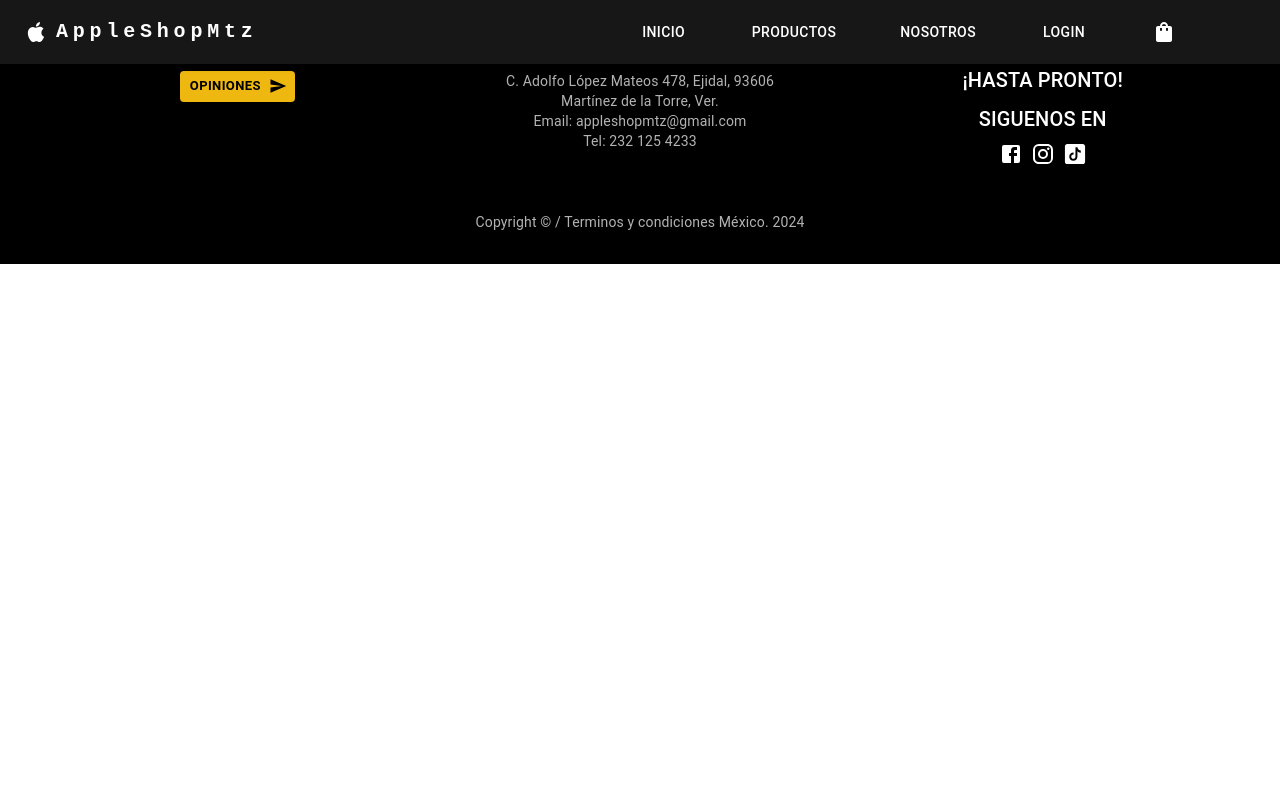
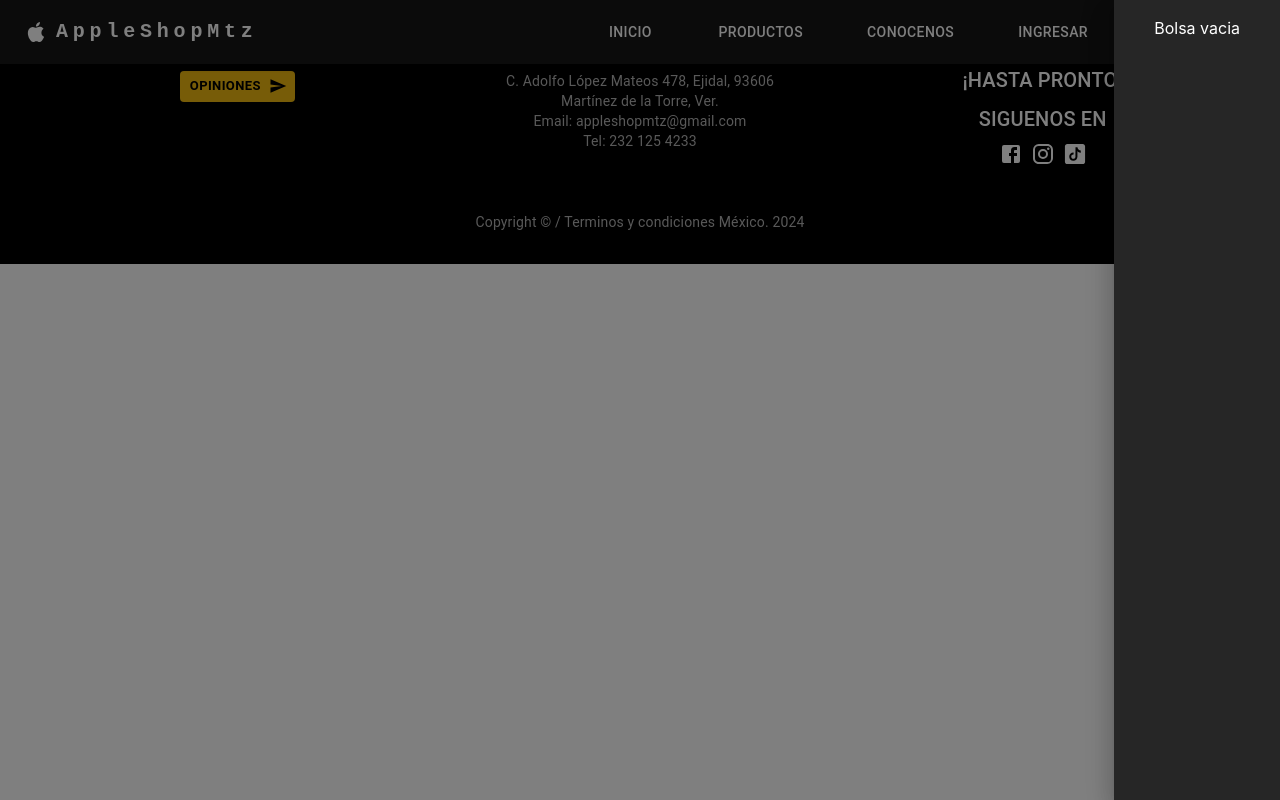
Before and after one commit to josemiguellpz/aj-store, a React (Vite) app in the folder frontend/: page /products in a window 1280 px wide. Both pictures are taken after a click on the button 1164 px from the left and 32 px from the top of the page. Built offline with nearby package versions, Linux system fonts and the light colour scheme.

Commit message:
Add Drawer Bag and improve index, navbar

```diff
--- /dev/null
+++ b/frontend/src/Components/DrawerBag.jsx
@@ -0,0 +1,33 @@
+import PropTypes from 'prop-types';
+import { useState } from 'react';
+import Box from '@mui/material/Box';
+import Drawer from '@mui/material/Drawer';
+
+const DrawerBag = ({
+  open,
+  onClose
+}) => {
+
+  return (
+    <>
+      <Drawer anchor='right' open={open} onClose={onClose} elevation={16}>
+        <Box sx={{ml: 5, mr: 5, mt: 2}}>
+          Bolsa vacia
+
+        </Box>
+      </Drawer>
+    </>
+  );
+};
+
+DrawerBag.defaultProps = {
+  open: false,
+  onClose: null,
+};
+
+DrawerBag.PropTypes = {
+  open: PropTypes.bool,
+  onClose: PropTypes.func.isRequired,
+}
+
+export default DrawerBag;
--- a/frontend/src/Components/Location.jsx
+++ b/frontend/src/Components/Location.jsx
@@ -1,5 +1,5 @@
 import { Avatar, IconButton } from '@mui/material';
-import ImgLocation from 'C:\\Users\\josemiguel\\Desktop\\images\\Location.png';
+import ImgLocation from 'C:\\Users\\josemiguel\\Desktop\\images\\Location.jpeg';
 
 const Location = () => {
 
@@ -13,7 +13,7 @@ const Location = () => {
       sx={{'&:focus': { outline: 'none', }, }}
       disableRipple
     >
-      <Avatar src={ImgLocation} alt="Nuestra ubicación" variant='rounded' sx={{height: '100%', width: '100%',}}/>
+      <Avatar src={ImgLocation} alt="Nuestra ubicación" variant='rounded' sx={{height: '80%', width: '80%',}}/>
     </IconButton>
   );
 }
--- a/frontend/src/Components/NavBar.jsx
+++ b/frontend/src/Components/NavBar.jsx
@@ -6,6 +6,7 @@ import Box from '@mui/material/Box';
 import Button from '@mui/material/Button';
 import Container from '@mui/material/Container';
 import DarkModeIcon from '@mui/icons-material/DarkMode';
+import DrawerBag from './DrawerBag';
 import IconButton from '@mui/material/IconButton';
 import LightModeIcon from '@mui/icons-material/LightMode';
 import Login from './Login';
@@ -31,15 +32,12 @@ const ButtonX = styled(Button)(({theme}) =>({
 
 export default function ResponsiveAppBar() {
 
-  const pages = ['Productos', 'Nosotros', 'Login'];
   const { darkMode, toggleDarkMode } = useThemeContext();
+
+  // Responsive Menu: Event anchorEl
   const [anchorEl, setAnchorEl] = useState(null);
-
-  // Event anchorEl
-  const handleClick = (event) => setAnchorEl(event.currentTarget);
-
-  // Close menu
-  const handleClose = () => setAnchorEl(null);
+  const handleClickMenu = (event) => setAnchorEl(event.currentTarget);
+  const handleCloseMenu = () => setAnchorEl(null);
 
   /* // Navigate
   const navigate = useNavigate();
@@ -53,6 +51,11 @@ export default function ResponsiveAppBar() {
   const [modal, setModal] = useState(false);
   const handleOpenModal = () => setModal(true);
   const handleCloseModal = () => setModal(false);
+
+  // Drawer Bag: Right
+  const [drawer, setDrawer] = useState(false);
+  const handleOpenDrawer = () => setDrawer(true);
+  const handleCloseDrawer = () => setDrawer(false);
 
   return (
     <AppBar enableColorOnDark>
@@ -78,9 +81,9 @@ export default function ResponsiveAppBar() {
           <Box sx={{ flexGrow: 1, justifyContent: 'end', paddingRight:'3rem', display: { xs: 'none', md: 'flex' } }}>
             <ButtonX key='home' onClick={() => scrollSection("home")} > Inicio </ButtonX>
             <ButtonX key='products' onClick={() => scrollSection("products")} > Productos </ButtonX>
-            <ButtonX key='about-us' onClick={() => scrollSection("about-us")} > Nosotros </ButtonX>
-            <ButtonX key='login' onClick={handleOpenModal} > Login </ButtonX>
-            <IconButtonX onClick={null} sx={{mr: 3}}>
+            <ButtonX key='about-us' onClick={() => scrollSection("about-us")} > Conocenos </ButtonX>
+            <ButtonX key='login' onClick={handleOpenModal} > Ingresar </ButtonX>
+            <IconButtonX onClick={handleOpenDrawer} sx={{mr: 3}}>
               <ShoppingBagIcon/>
             </IconButtonX>
           </Box>
@@ -89,7 +92,7 @@ export default function ResponsiveAppBar() {
           <Box sx={{ flexGrow: 1, display: { xs: 'flex', md: 'none' } }}>
             <IconButtonX
               size="large"
-              onClick={handleClick}
+              onClick={handleClickMenu}
               color="inherit"
             >
               <MenuIcon/>
@@ -97,15 +100,15 @@ export default function ResponsiveAppBar() {
             <Menu
               anchorEl={anchorEl}
               open={Boolean(anchorEl)}
-              onClose={handleClose}
+              onClose={handleCloseMenu}
               sx={{
                 display: { xs: 'block', md: 'none' },
               }}
             >
               <ButtonX key='home' onClick={() => scrollSection("home")} > Inicio </ButtonX>
               <ButtonX key='products' onClick={() => scrollSection("products")} > Productos </ButtonX>
-              <ButtonX key='about-us' onClick={() => scrollSection("about-us")} > Nosotros </ButtonX>
-              <ButtonX key='login' onClick={handleOpenModal} > Login </ButtonX>
+              <ButtonX key='about-us' onClick={() => scrollSection("about-us")} > Conocenos </ButtonX>
+              <ButtonX key='login' onClick={handleOpenModal} > Ingresar </ButtonX>
             </Menu>
           </Box>
 
@@ -133,6 +136,7 @@ export default function ResponsiveAppBar() {
           </Box>
 
           <Login open={modal} handleClose={handleCloseModal} />
+          <DrawerBag open={drawer} onClose={handleCloseDrawer}/>
         </Toolbar>
       </Container>
     </AppBar>
--- a/frontend/src/User/Index.jsx
+++ b/frontend/src/User/Index.jsx
@@ -3,7 +3,9 @@ import Card from '@mui/material/Card';
 import CardActions from '@mui/material/CardActions';
 import CardContent from '@mui/material/CardContent';
 import CardMedia from '@mui/material/CardMedia';
+import Chip from '@mui/material/Chip';
 import Container from '@mui/material/Container';
+import Divider from '@mui/material/Divider';
 import Grid from '@mui/material/Grid';
 import Instagram from '@mui/icons-material/Instagram';
 import NavigateNextIcon from '@mui/icons-material/NavigateNext';
@@ -51,7 +53,7 @@ function Index() {
               <Grid item xs={12} sm container >
                 <Grid item xs container direction="column" >
                   <Grid item xs container direction="column" sx={{ justifyContent: {xs: 'center', md: ''} }}>
-                    <Typography variant='h2' gutterBottom  component="div" sx={{display: {xs: 'none', md: 'block'}}}>
+                    <Typography variant='h2' gutterBottom  component="div" sx={{display: {xs: 'none', md: 'block', textShadow: '0px 0px 9px #efb810'}}}>
                       APPLESHOPMTZ
                     </Typography>
                     <Typography variant="h4" gutterBottom >
@@ -72,7 +74,10 @@ function Index() {
 
         <Box id='products' sx={{ width:'100%', pt: '1.6rem', pb: '1.6rem'}}>
           <Typography variant='h2' sx={{pb: '3.2rem', color: '#efb810', textShadow: '0px 0px 9px #efb810'}}>
-            NUESTROS PRODUCTOS
+            <Divider>
+              <Chip label="NUESTROS PRODUCTOS" size='large' sx={{height: '15vh', width: '130vh', fontSize: '3.5rem', backgroundColor: '#000'}}/>
+            </Divider>
+            {/* NUESTROS PRODUCTOS */}
           </Typography>
           <Container spacing={2} >
             <Grid container justifyContent="center" spacing={2} sx={{gap: {xs:3, sm:0, md:0}}}>
@@ -132,7 +137,10 @@ function Index() {
 
         <Box id='about-us' sx={{width:'100%', height: '100%', pt: '1.6rem', pb: '3.6rem', }}>
           <Typography variant='h2' sx={{pt: '1.6rem', pb: '3.2rem', color: '#efb810', textShadow: '0px 0px 9px #efb810'}}>
-            CONOCENOS
+            <Divider>
+              <Chip label="CONOCENOS"  size='large' sx={{height: '15vh', width: '75vh', fontSize: '3.5rem', backgroundColor: '#000'}}/>
+            </Divider>
+            {/* CONOCENOS */}
           </Typography>
 
           <Container sx={{maxHeight: '100rem', }}>
```
